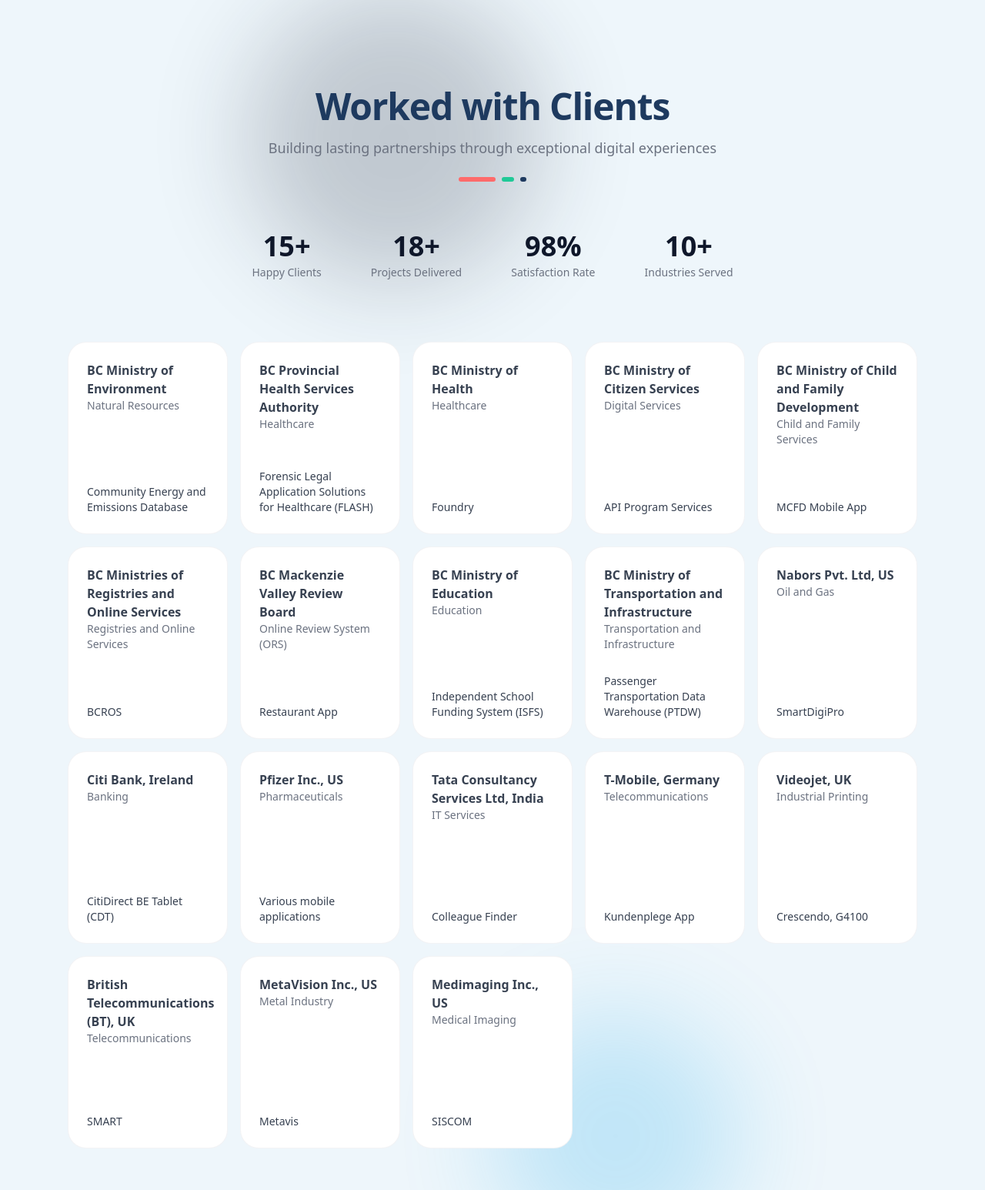
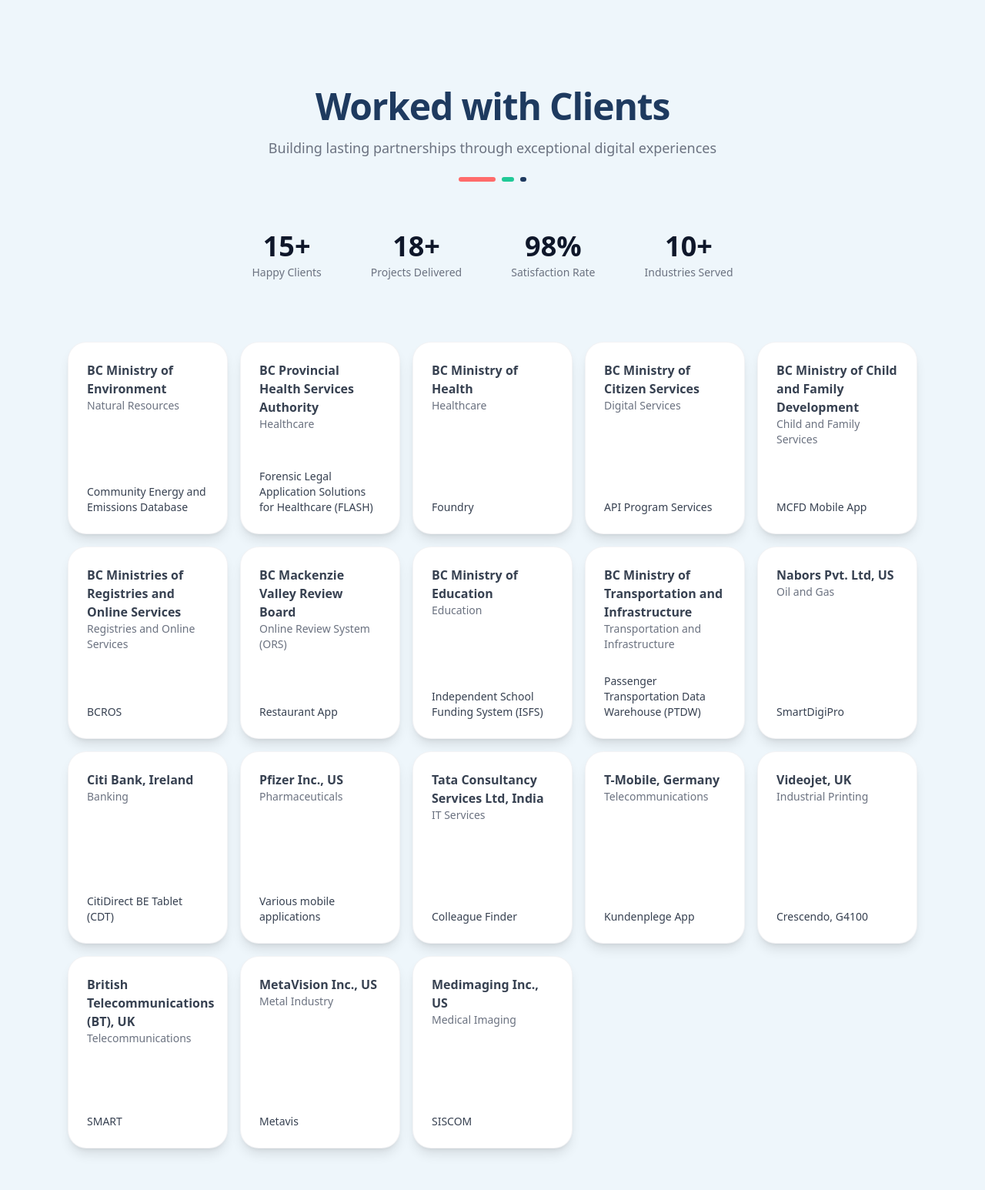
Before and after one commit to sat33shgit/Portfolio, a React (Vite) app: page / in a window 1280 px wide. Shown: the part 10454-12000 px from the top of the page at 77% size. Built offline with nearby package versions, Linux system fonts and the light colour scheme.

Commit message:
Clients: remove decorative blobs; use plain background; add card shadow

```diff
--- a/src/components/sections/Clients.jsx
+++ b/src/components/sections/Clients.jsx
@@ -62,17 +62,7 @@
       className="py-32 relative overflow-hidden"
       style={{ backgroundColor: theme.backgroundAlt }}
     >
-      {/* Background Decorations */}
-      <div className="absolute inset-0 pointer-events-none overflow-hidden">
-        <div
-          className="absolute top-0 left-1/4 w-96 h-96 rounded-full blur-3xl opacity-20"
-          style={{ backgroundColor: theme.primary }}
-        />
-        <div
-          className="absolute bottom-0 right-1/4 w-80 h-80 rounded-full blur-3xl opacity-20"
-          style={{ backgroundColor: theme.secondary }}
-        />
-      </div>
+      {/* Plain background - decorative blobs removed to use solid section background */}
 
       <div className="relative">
           <div className="max-w-6xl mx-auto px-6 mb-16">
@@ -132,7 +122,7 @@
                   className="group h-full"
                 >
                   <div
-                    className="rounded-3xl p-6 transition-all duration-300 border hover:shadow-2xl h-full flex flex-col justify-between"
+                    className="rounded-3xl p-6 shadow-lg transition-all duration-300 border hover:shadow-2xl h-full flex flex-col justify-between"
                     style={{
                       backgroundColor: theme.background,
                       borderColor: theme.textMuted + '15',
```
